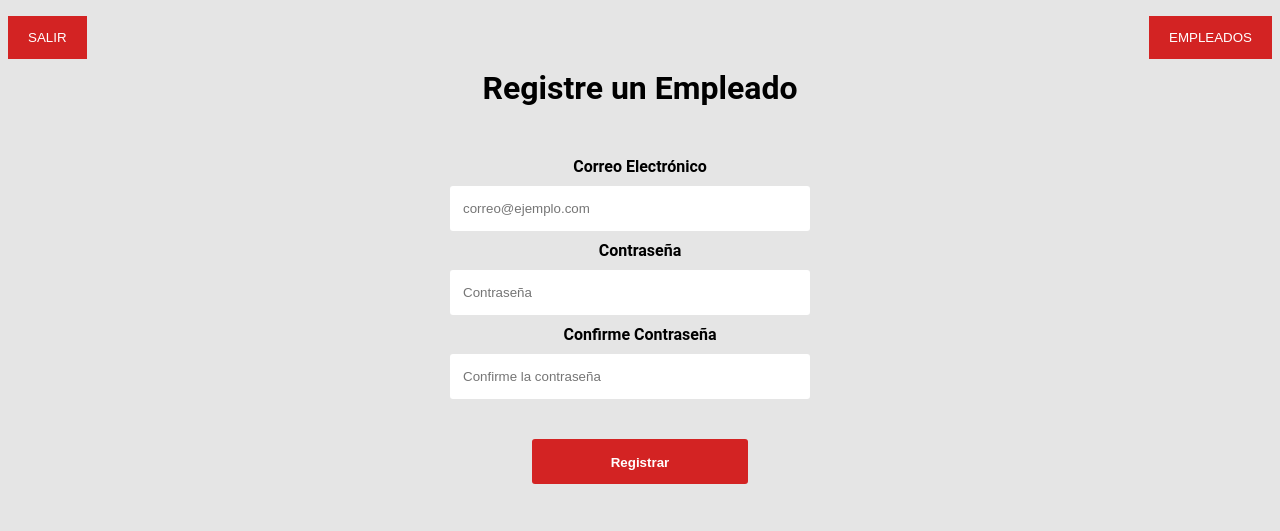
After one commit to Camilo-Abn/cinemax, a PHP site: page /signup.php in a window 1280 px wide. The commit adds this page. Shown: the top 531 px of the page. Run offline with PHP 8.4, Linux system fonts and the light colour scheme; some libraries are stand-ins or nearby versions.

Commit message:
empleados

```diff
--- a/css/cartelera.css
+++ b/css/cartelera.css
@@ -57,7 +57,7 @@ body{
     margin-bottom: 50px;
 }
 
-input[type=text], input[type=password] {
+input[type=email], input[type=password] {
     width: 100%;
     padding: 12px 20px;
     margin: 8px 0;
--- a/css/login.css
+++ b/css/login.css
@@ -1,7 +1,7 @@
 body {font-family: Arial, Helvetica, sans-serif;}
 
 /* Full-width input fields */
-input[type=text], input[type=password] {
+input[type=email], input[type=password] {
   width: 100%;
   padding: 12px 20px;
   margin: 8px 0;
--- /dev/null
+++ b/css/registro.css
@@ -0,0 +1,177 @@
+.salir {
+  background-color: #d32323;
+  color: white;
+  padding: 14px 20px;
+  margin: 8px 0;
+  border: none;
+  cursor: pointer;
+  width: 100%;
+}
+
+* {
+	box-sizing: border-box;
+}
+
+body {
+	font-family: 'Roboto', sans-serif;
+	background: #E5E5E5;
+}
+
+main {
+	max-width: 800px;
+	width: 90%;
+	margin: auto;
+	padding: 40px;
+}
+
+.formulario {
+	display: block;
+	grid-template-columns: 1fr 1fr;
+	gap: 20px;
+}
+
+.formulario__label {
+	display: block;
+	font-weight: 700;
+	padding: 10px;
+	cursor: pointer;
+}
+
+.formulario__grupo-input {
+	position: relative;
+}
+
+.formulario__input {
+	width: 50%;
+	background: #fff;
+	border: 3px solid transparent;
+	border-radius: 3px;
+	height: 45px;
+	line-height: 45px;
+	padding: 0 40px 0 10px;
+	transition: .3s ease all;
+}
+
+.formulario__input:focus {
+	border: 3px solid #0075FF;
+	outline: none;
+	box-shadow: 3px 0px 30px rgba(163,163,163, 0.4);
+}
+
+.formulario__input-error {
+	font-size: 12px;
+	margin-bottom: 0;
+	display: none;
+}
+
+.formulario__input-error-activo {
+	display: block;
+}
+
+.formulario__validacion-estado {
+
+	position: center;
+	right: 10px;
+	bottom: 15px;
+	z-index: 100;
+	font-size: 16px;
+	opacity: 0;
+}
+
+.formulario__checkbox {
+	margin-right: 10px;
+}
+
+.formulario__grupo-terminos,
+.formulario__mensaje,
+.formulario__grupo-btn-enviar {
+	grid-column: span 2;
+}
+
+.formulario__mensaje {
+	height: 45px;
+	line-height: 45px;
+	background: #F66060;
+	padding: 0 15px;
+	border-radius: 3px;
+	display: none;
+}
+
+.formulario__mensaje-activo {
+	display: block;
+}
+
+.formulario__mensaje p {
+	margin: 0;
+}
+
+.formulario__grupo-btn-enviar {
+  margin-top: 40px;
+	display: flex;
+	flex-direction: column;
+	align-items: center;
+}
+
+.formulario__btn {
+	height: 45px;
+	line-height: 45px;
+	width: 30%;
+	background: #d32323;
+	color: #fff;
+	font-weight: bold;
+	border: none;
+	border-radius: 3px;
+	cursor: pointer;
+	transition: .1s ease all;
+}
+
+.formulario__btn:hover {
+	box-shadow: 3px 0px 30px rgba(163,163,163, 1);
+}
+
+.formulario__mensaje-exito {
+	font-size: 14px;
+	color: #119200;
+	display: none;
+}
+
+.formulario__mensaje-exito-activo {
+	display: block;
+}
+
+/* ----- -----  Estilos para Validacion ----- ----- */
+.formulario__grupo-correcto .formulario__validacion-estado {
+	color: #1ed12d;
+	opacity: 1;
+}
+
+.formulario__grupo-incorrecto .formulario__label {
+	color: #bb2929;
+}
+
+.formulario__grupo-incorrecto .formulario__validacion-estado {
+	color: #bb2929;
+	opacity: 1;
+}
+
+.formulario__grupo-incorrecto .formulario__input {
+	border: 3px solid #bb2929;
+}
+
+
+/* ----- -----  Mediaqueries ----- ----- */
+@media screen and (max-width: 800px) {
+	.formulario {
+		grid-template-columns: 1fr;
+	}
+
+	.formulario__grupo-terminos,
+	.formulario__mensaje,
+	.formulario__grupo-btn-enviar {
+		grid-column: 1;
+	}
+
+	.formulario__btn {
+		width: 100%;
+	}
+}
--- a/gestor.php
+++ b/gestor.php
@@ -35,6 +35,7 @@ $peliculas = new Peliculas();
          include 'editar.php'; ?>
         <div>
             <button onclick="window.location.href = 'index.php'" class='salir' style="width:auto;">SALIR</button>
+            <button onclick="window.location.href = 'signup.php'" class='salir' style="width: auto;float: right;">REGISTRAR</button>
         </div>
 
         <div class="container-all">
--- /dev/null
+++ b/signup.php
@@ -0,0 +1,64 @@
+<!DOCTYPE html>
+<html>
+
+<head>
+    <meta charset="utf-8">
+    <title>Cinemax</title>
+    <link rel="stylesheet" href="css/registro.css">
+    <script src="https://ajax.googleapis.com/ajax/libs/jquery/3.6.0/jquery.min.js"></script>
+</head>
+
+<body>
+<center>
+    <center>
+        <button onclick="window.location.href = 'gestor.php'" class='salir' style="float: left; width:auto;">SALIR</button>
+        <button onclick="window.location.href = 'empleados.php'" class='salir' style="float: right; width:auto;">EMPLEADOS</button>
+        <center>
+            <main>
+                <h1 style="margin-bottom: 40px">Registre un Empleado</h1>
+                <form action="" class="formulario" id="formulario" method="POST">
+
+                    <!-- GRUPO EMAIL -->
+                    <div class="formulario__grupo" id="grupo__email">
+                        <label class="formulario__label">Correo Electrónico</label>
+                        <div class="formulario__grupo-input">
+                            <input type="email" class="formulario__input" name="email" id="email" placeholder="correo@ejemplo.com" required>
+                            <i class="formulario__validacion-estado fas fa-times-circle"></i>
+                        </div>
+                        <p class="formulario__input-error">El correo solo puede contener letras, números, puntos, guiones y guión bajo.</p>
+                    </div>
+
+                    <!-- GRUPO PASSWORD -->
+                    <div class="formulario__grupo" id="grupo__password">
+                        <label class="formulario__label">Contraseña</label>
+                        <div class="formulario__grupo-input">
+                            <input type="password" class="formulario__input" name="password" id="password" placeholder="Contraseña" required>
+                            <i class="formulario__validacion-estado fas fa-times-circle"></i>
+                        </div>
+                        <p class="formulario__input-error">La contraseña debe tener de 4 a 12 carácteres.</p>
+                    </div>
+
+                    <!-- GRUPO PASSWORD2 -->
+                    <div class="formulario__grupo" id="grupo__password2">
+                        <label class="formulario__label">Confirme Contraseña</label>
+                        <div class="formulario__grupo-input">
+                            <input type="password" class="formulario__input" name="password2" id="password2" placeholder="Confirme la contraseña" required>
+                            <i class="formulario__validacion-estado fas fa-times-circle"></i>
+                        </div>
+                        <p class="formulario__input-error">Ambas contraseñas deben ser iguales.</p>
+                    </div>
+
+                    <div class="formulario__grupo formulario__grupo-btn-enviar">
+                        <button type="submit" value="Submit" class="formulario__btn" id="enviar">Registrar</button>
+                    </div>
+                </form>
+            </main>
+            <script src="js/formulario.js"></script>
+            <script src="https://kit.fontawesome.com/2c36e9b7b1.js" crossorigin="anonymous"></script>
+            <script src="//cdn.jsdelivr.net/npm/sweetalert2@11"></script>
+            <script src="js/sweetalert.js"></script>
+
+        </center>
+</body>
+
+</html>
```
Also changed, not shown: controller/CtrlEmpleados.php (added, +42 -0 lines), database.php (added, +13 -0 lines), empleados.php (added, +63 -0 lines), index.js (+24 -0 lines), index.php (+23 -15 lines), mail.php (line endings or trailing spaces), 1 other file.
